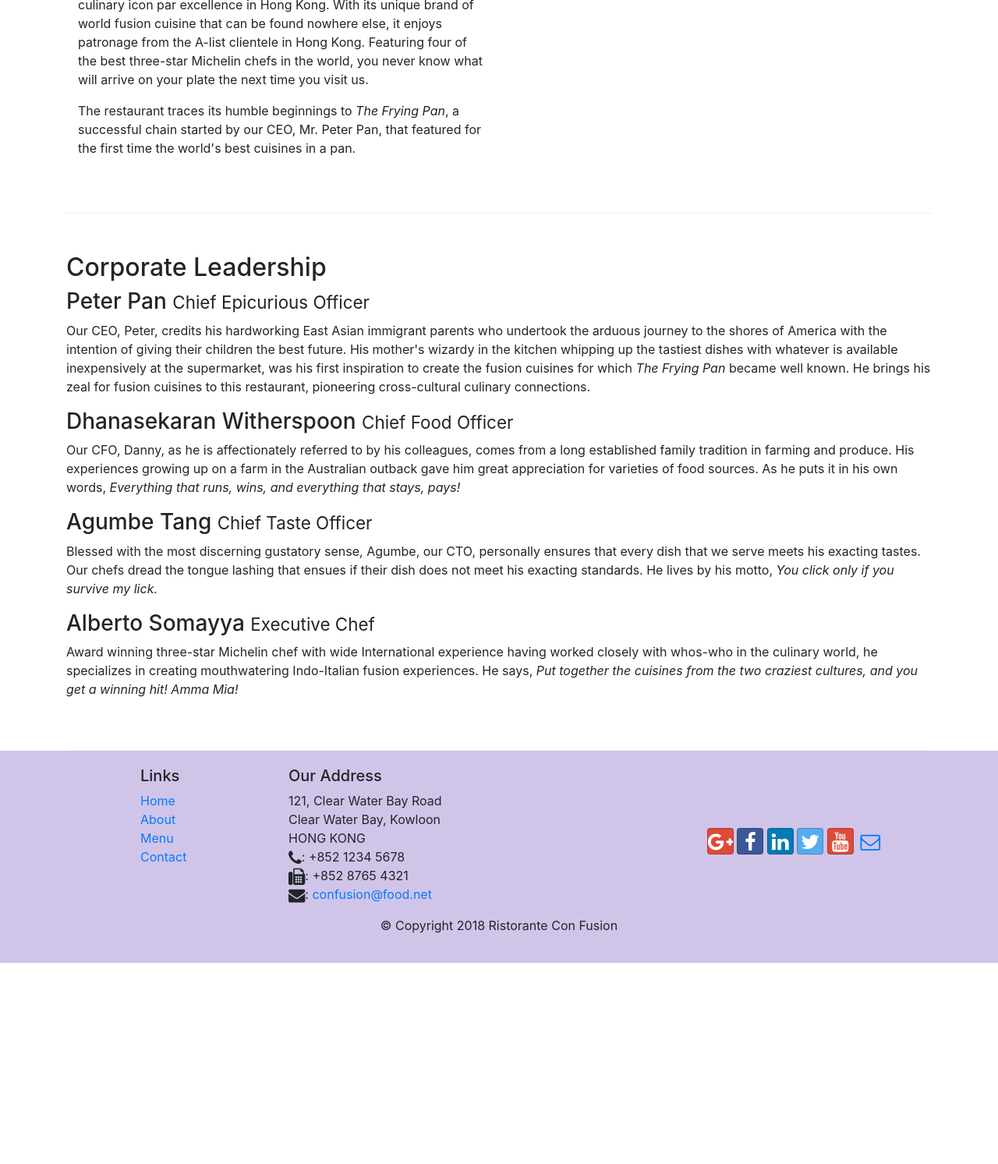
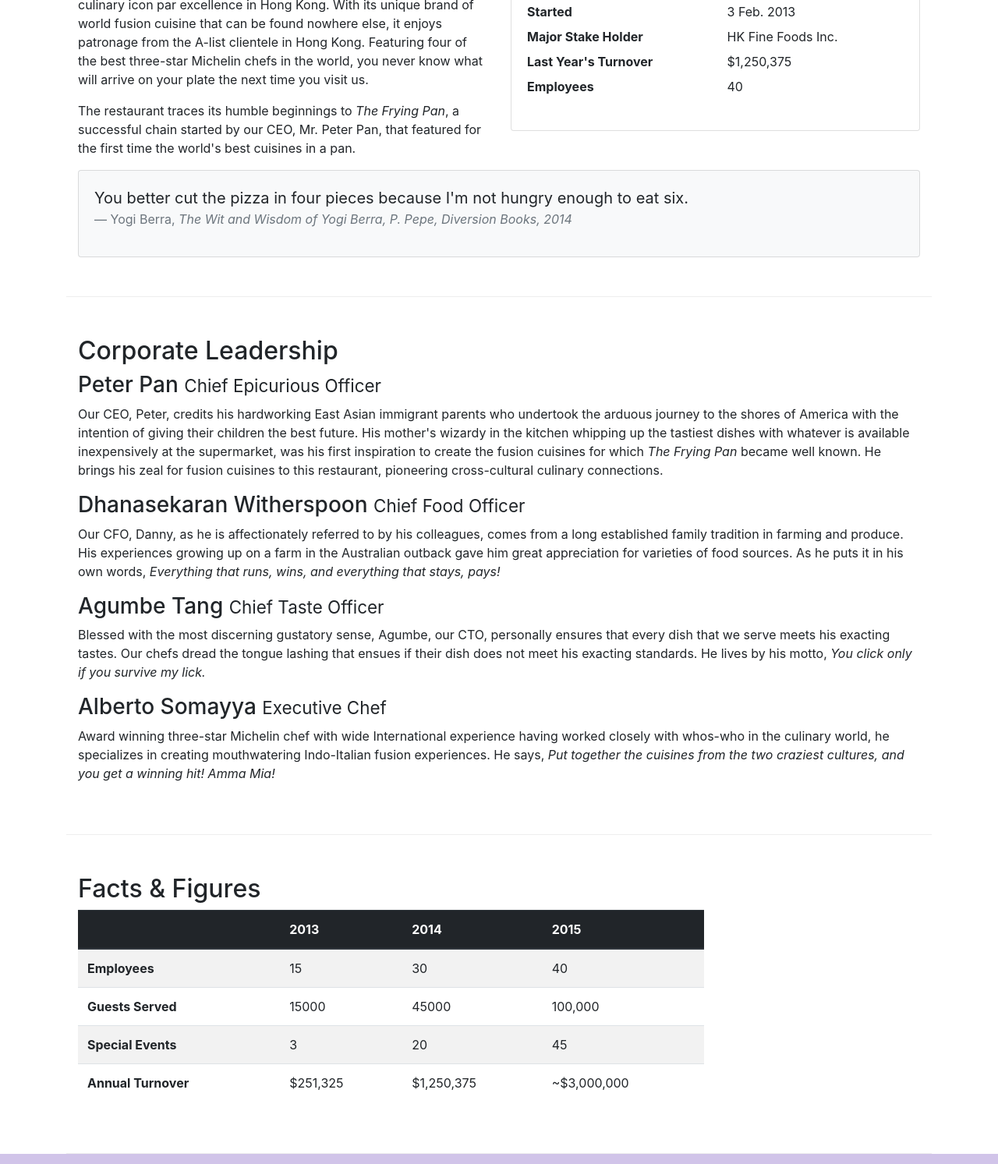
Before and after one commit to CarlosPlaza90/Bootstrap-test, a website: page aboutus.html in a window 1280 px wide. Shown: the part 567-2060 px from the top of the page at 78% size. Before the commit the page ends 1802 px from the top, so only its background shows below. Drawn offline with nearby package versions, Linux system fonts and the light colour scheme.

Commit message:
images and media

```diff
--- a/aboutus.html
+++ b/aboutus.html
@@ -70,13 +70,40 @@
                 <p>Started in 2010, Ristorante con Fusion quickly established itself as a culinary icon par excellence in Hong Kong. With its unique brand of world fusion cuisine that can be found nowhere else, it enjoys patronage from the A-list clientele in Hong Kong.  Featuring four of the best three-star Michelin chefs in the world, you never know what will arrive on your plate the next time you visit us.</p>
                 <p>The restaurant traces its humble beginnings to <em>The Frying Pan</em>, a successful chain started by our CEO, Mr. Peter Pan, that featured for the first time the world's best cuisines in a pan.</p>
             </div>
-            <div>
+            <div class="col-sm">
+                <div class="card">
+                    <h3 class="card-header bg-primary text-white">Facts At a Glance</h3>
+                    <div class="card-body">
+                        <dl class="row">
+                            <dt class="col-6">Started</dt>
+                            <dd class="col-6">3 Feb. 2013</dd>
+                            <dt class="col-6">Major Stake Holder</dt>
+                            <dd class="col-6">HK Fine Foods Inc.</dd>
+                            <dt class="col-6">Last Year's Turnover</dt>
+                            <dd class="col-6">$1,250,375</dd>
+                            <dt class="col-6">Employees</dt>
+                            <dd class="col-6">40</dd>
+                        </dl>
+                    </div>
+                </div>
+            </div>
+            <div class="col-12">
+                <div class="card card-body bg-light">
+                    <blockquote class="blockquote">
+                        <p class="mb-0">You better cut the pizza in four pieces because
+                            I'm not hungry enough to eat six.</p>
+                        <footer class="blockquote-footer">Yogi Berra,
+                            <cite title="Source Title">The Wit and Wisdom of Yogi Berra,
+                            P. Pepe, Diversion Books, 2014</cite>
+                        </footer>
+                    </blockquote>
+                </div>
             </div>
         </div>
 
 
         <div class="row row-content">
-            <div>
+            <div class="col-12">
                 <h2>Corporate Leadership</h2>
                 <h3>Peter Pan <small>Chief Epicurious Officer</small></h3>
                 <p class="d-none d-sm-block">Our CEO, Peter, credits his hardworking East Asian immigrant parents who undertook the arduous journey to the shores of America with the intention of giving their children the best future. His mother's wizardy in the kitchen whipping up the tastiest dishes with whatever is available inexpensively at the supermarket, was his first inspiration to create the fusion cuisines for which <em>The Frying Pan</em> became well known. He brings his zeal for fusion cuisines to this restaurant, pioneering cross-cultural culinary connections.</p>
@@ -88,7 +115,52 @@
                 <p class="d-none d-sm-block">Award winning three-star Michelin chef with wide International experience having worked closely with whos-who in the culinary world, he specializes in creating mouthwatering Indo-Italian fusion experiences. He says, <em>Put together the cuisines from the two craziest cultures, and you get a winning hit! Amma Mia!</em></p>
             </div>
        </div>
+        <div class="row row-content">
+            <div class="col-12 col-sm-9">
+                <h2>Facts &amp; Figures</h2>
+                <div class="table-responsive">
+                    <table class="table table-striped">
+                        <thead class="thead-dark">
+                            <tr>
+                                <th>&nbsp;</th>
+                                <th>2013</th>
+                                <th>2014</th>
+                                <th>2015</th>
+                            </tr>
+                        </thead>
+                        <tbody>
+                            <tr>
+                                <th>Employees</th>
+                                <td>15</td>
+                                <td>30</td>
+                                <td>40</td>
+                            </tr>
+                            <tr>
+                                <th>Guests Served</th>
+                                <td>15000</td>
+                                <td>45000</td>
+                                <td>100,000</td>
+                            </tr>
+                            <tr>
+                                <th>Special Events</th>
+                                <td>3</td>
+                                <td>20</td>
+                                <td>45</td>
+                            </tr>
+                            <tr>
+                                <th>Annual Turnover</th>
+                                <td>$251,325</td>
+                                <td>$1,250,375</td>
+                                <td>~$3,000,000</td>
+                            </tr>
+                        </tbody>
+                    </table>
+                </div>
 
+            </div>
+            <div class="col-12 col-sm-3"></div>
+
+        </div>
     </div>
 
     <footer class="footer">
```
Also changed, not shown: index.html (+27 -10 lines), img/alberto.png (added), img/buffet.png (added), img/logo.png (added), img/uthappizza.png (added), 1 other file.
